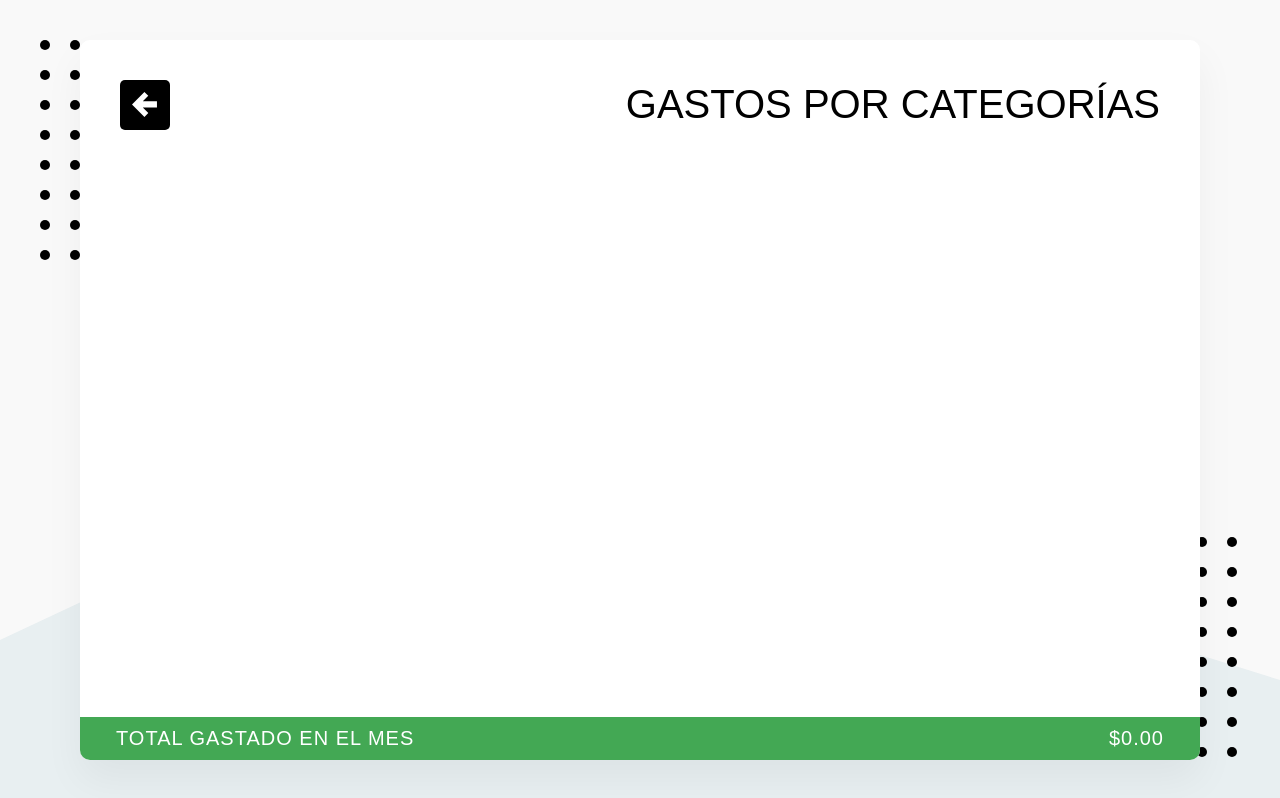
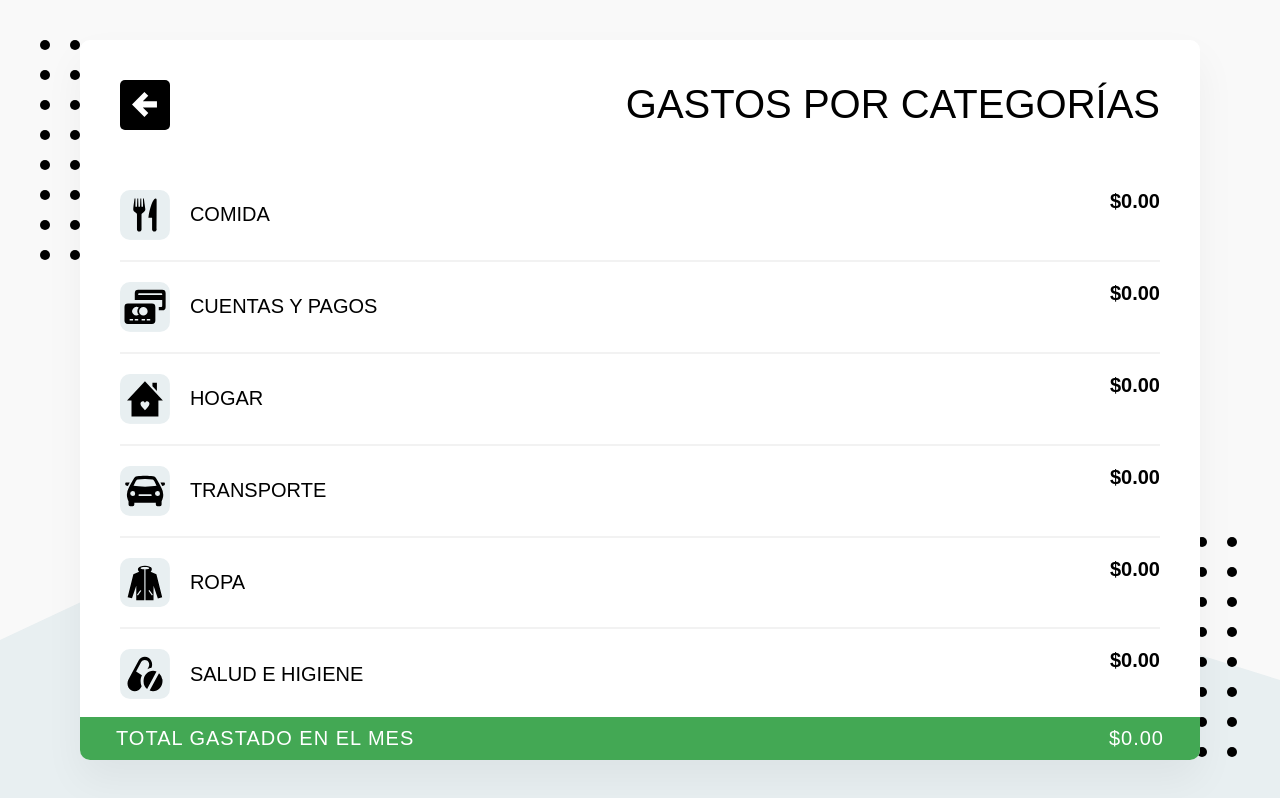
Before and after one commit to amaurysg/expenses_react_app, a React (Create React App) app: page /categorias in a window 1280 px wide. Built offline with nearby package versions, Linux system fonts and the light colour scheme; no server answers; the database is empty; sample sign-in values are in the browser's storage.

Commit message:
End app + hosting firebase

```diff
--- a/src/components/GastosCat.js
+++ b/src/components/GastosCat.js
@@ -3,12 +3,15 @@ import {Helmet} from 'react-helmet'
 import {Header, Titulo } from '../elements/Header'
 import BtnBack from '../elements/BtnBack'
 import BarraTotal from './BarraTotal'
-import useObtenerGastosMes from '../hooks/useObtenerGastosMes'
+import useObtenerMesCat from '../hooks/useObtenerMesCat'
+import { ListaDeCategorias, ElementoListaCategorias,Categoria, Valor }  from '../elements/ElementosListas'
+import IconoCategoria from '../elements/IconCat'
+import ConvertToJoin from '../funciones/ConvertToCoin'
 
 
 const GastosCat = () => {
-
-  useObtenerGastosMes()
+ const gastosPorCategoria = useObtenerMesCat()
+ console.log(gastosPorCategoria)
 
 
   return (
@@ -22,10 +25,26 @@ const GastosCat = () => {
             <BtnBack></BtnBack>
               <Titulo>Gastos por Categorías</Titulo>
 
+      </Header>
 
 
-
-      </Header>
+      <ListaDeCategorias>
+            {
+              gastosPorCategoria.map((elemento, index)=>{
+                return (
+                  <ElementoListaCategorias key={index}>
+                    <Categoria>
+                      <IconoCategoria id={elemento.categoria}></IconoCategoria>
+                      {elemento.categoria}
+                    </Categoria>
+                    <Valor>
+                      {ConvertToJoin(elemento.cantidad)}
+                    </Valor>
+                  </ElementoListaCategorias>
+                )
+              })
+            }
+      </ListaDeCategorias>
 
       <BarraTotal></BarraTotal>
     </>
--- a/src/contextos/AuthContext.js
+++ b/src/contextos/AuthContext.js
@@ -23,7 +23,7 @@ const AuthProvider = ({children}) => {
   useEffect(() =>{
     //Comprobamos si hay usuario
    const cancelarSuscripcion =  auth.onAuthStateChanged((usuario)=>{
-      console.log(usuario)
+      /* console.log(usuario) */
       setusuario(usuario)
       setCargando(false)
     })
--- /dev/null
+++ b/src/hooks/useObtenerMesCat.js
@@ -0,0 +1,45 @@
+import { useEffect, useState} from 'react'
+
+import useObtenerGastosMes from './useObtenerGastosMes'
+
+const useObtenerMesCat = () => {
+  const [gastosPorCategoria, setGastorPorCategoria] = useState([])
+  const gastosMes = useObtenerGastosMes()
+ /*  console.log(gastosMes) */
+
+ useEffect(() => {
+    const sumaDeGastos =  gastosMes.reduce((objetoResultante, objetoActual)=>{
+    const categoriaActual = objetoActual.categoria
+    const cantidadActual = objetoActual.cantidad
+
+    objetoResultante[categoriaActual] += cantidadActual
+    return objetoResultante
+  }, {
+    'comida': 0,
+    'cuentas y pagos': 0,
+    'hogar': 0,
+    'transporte': 0,
+    'ropa': 0,
+    'salud e higiene': 0,
+    'compras': 0,
+    'diversion': 0
+  })
+
+  setGastorPorCategoria(Object.keys(sumaDeGastos).map((elemento)=>{
+    return {
+      categoria: elemento,
+      cantidad: sumaDeGastos[elemento]
+    }
+  }))
+
+ }, [gastosMes,setGastorPorCategoria])
+
+
+
+
+
+  return gastosPorCategoria ;
+
+}
+
+export default useObtenerMesCat
```
Also changed, not shown: firebase.json (added), 2 other files (tests, documents, lock files or other folders).
